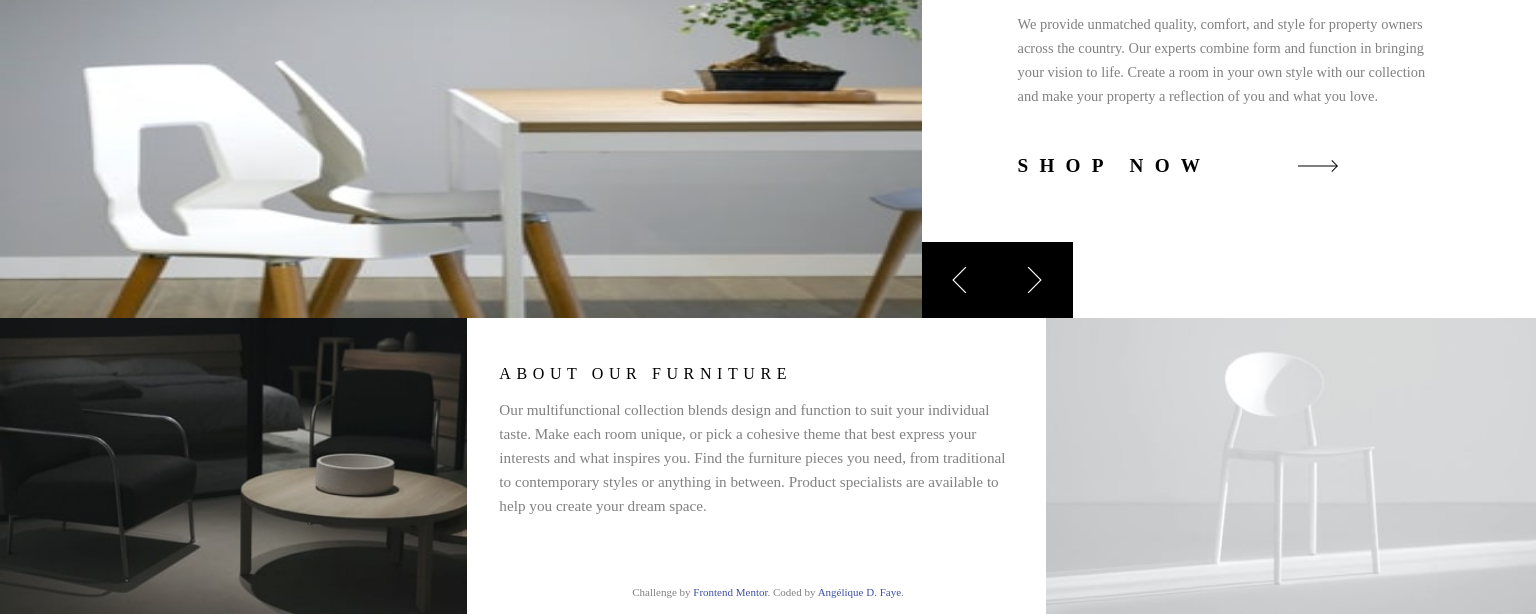
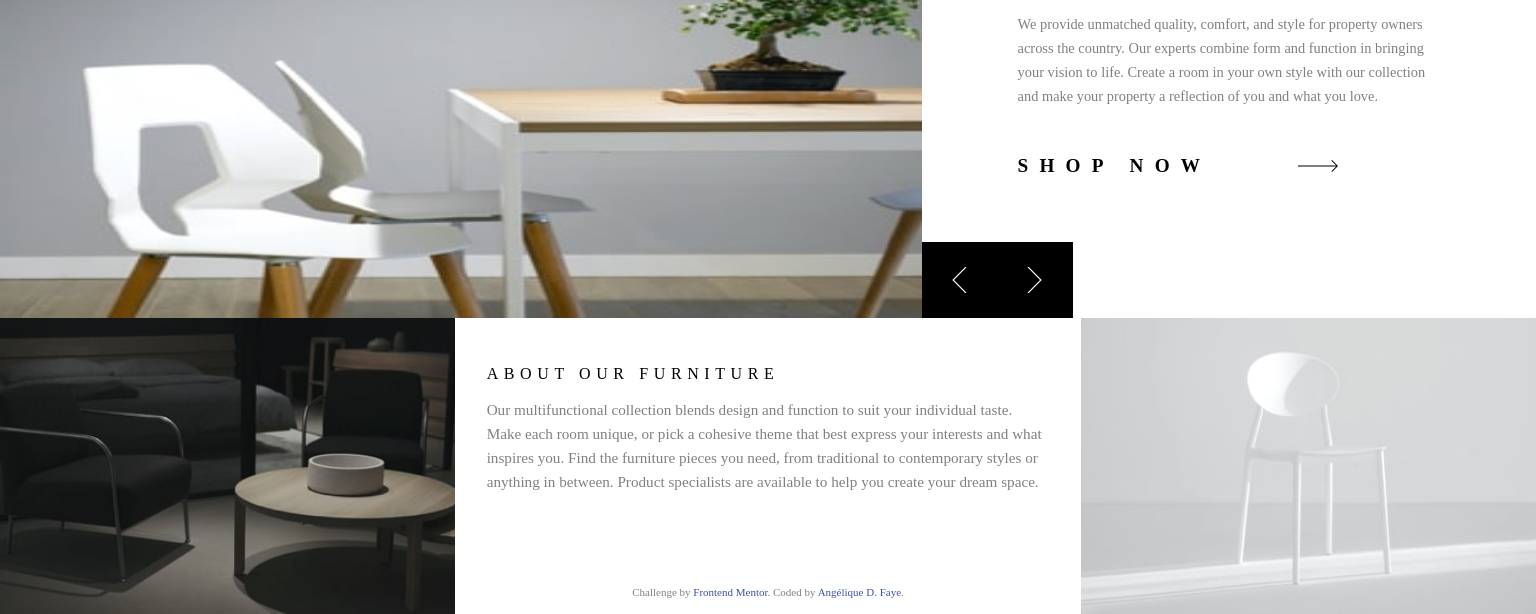
Before and after one commit to AngeliqueDF/room-ecommerce-homepage, a website built with Vite: page index.html in a window 1536 px wide. Shown: the part 186-800 px from the top of the page. Built offline with nearby package versions, Linux system fonts and the light colour scheme.

Commit message:
Adjust width of `.about img` elements

```diff
--- a/src/css/style.css
+++ b/src/css/style.css
@@ -318,6 +318,10 @@ body.mobile-menu-open::after {
 		height: 37vh;
 	}
 
+	.about img {
+		width: 29.6%;
+	}
+
 }
 
 @media (hover: hover) {
```
